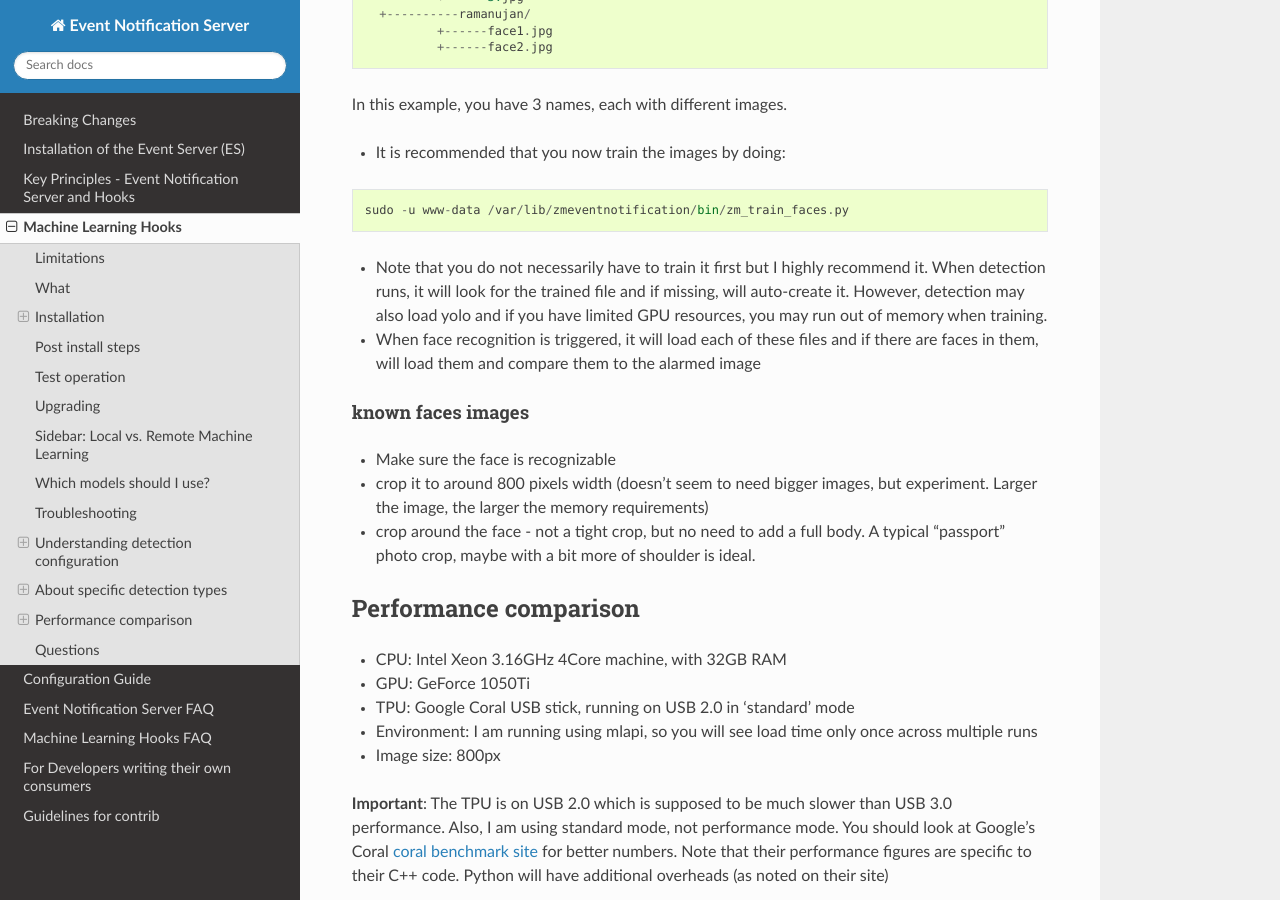
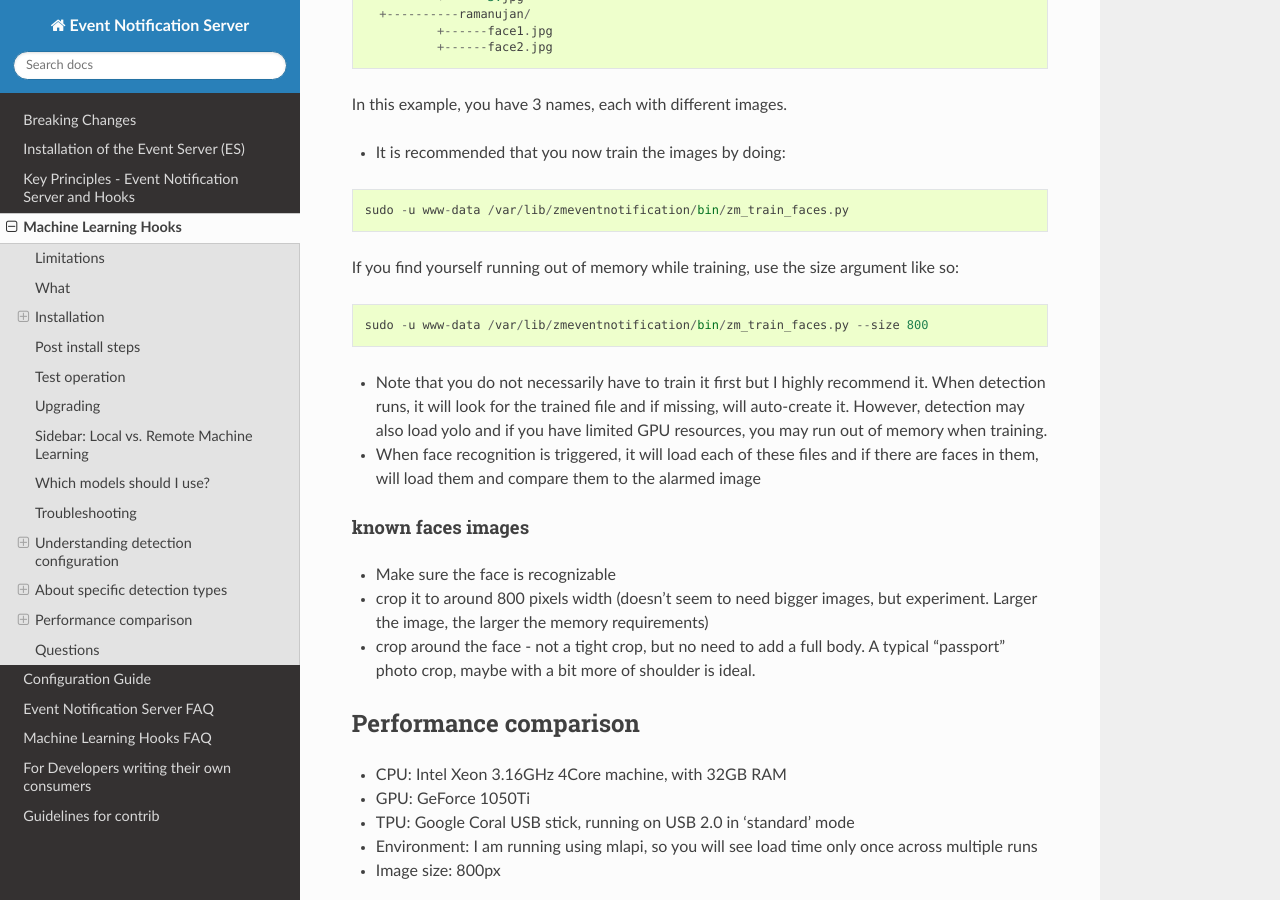
Before and after one commit to ZoneMinder/zmeventnotification, a Sphinx documentation site: the page built from docs/guides/hooks.rst, in a window 1280 px wide and 900 px high, scrolled down 10027 px. Built offline with Sphinx 7.4.7 and the Read the Docs theme 2.0.0, drawn with Linux system fonts in a browser that asks for light colours.

Commit message:
make note on training size

```diff
--- a/docs/guides/hooks.rst
+++ b/docs/guides/hooks.rst
@@ -503,7 +503,17 @@ In this example, you have 3 names, each with different images.
   sudo -u www-data /var/lib/zmeventnotification/bin/zm_train_faces.py
 
 
-- Note that you do not necessarily have to train it first but I highly recommend it. When detection runs, it will look for the trained file and if missing, will auto-create it. However, detection may also load yolo and if you have limited GPU resources, you may run out of memory when training.
+If you find yourself running out of memory while training, use the size argument like so:
+
+::
+
+     sudo -u www-data /var/lib/zmeventnotification/bin/zm_train_faces.py --size 800
+
+
+
+- Note that you do not necessarily have to train it first but I highly recommend it.
+  When detection runs, it will look for the trained file and if missing, will auto-create it.
+  However, detection may also load yolo and if you have limited GPU resources, you may run out of memory when training.
 
 -  When face recognition is triggered, it will load each of these files
    and if there are faces in them, will load them and compare them to
```
